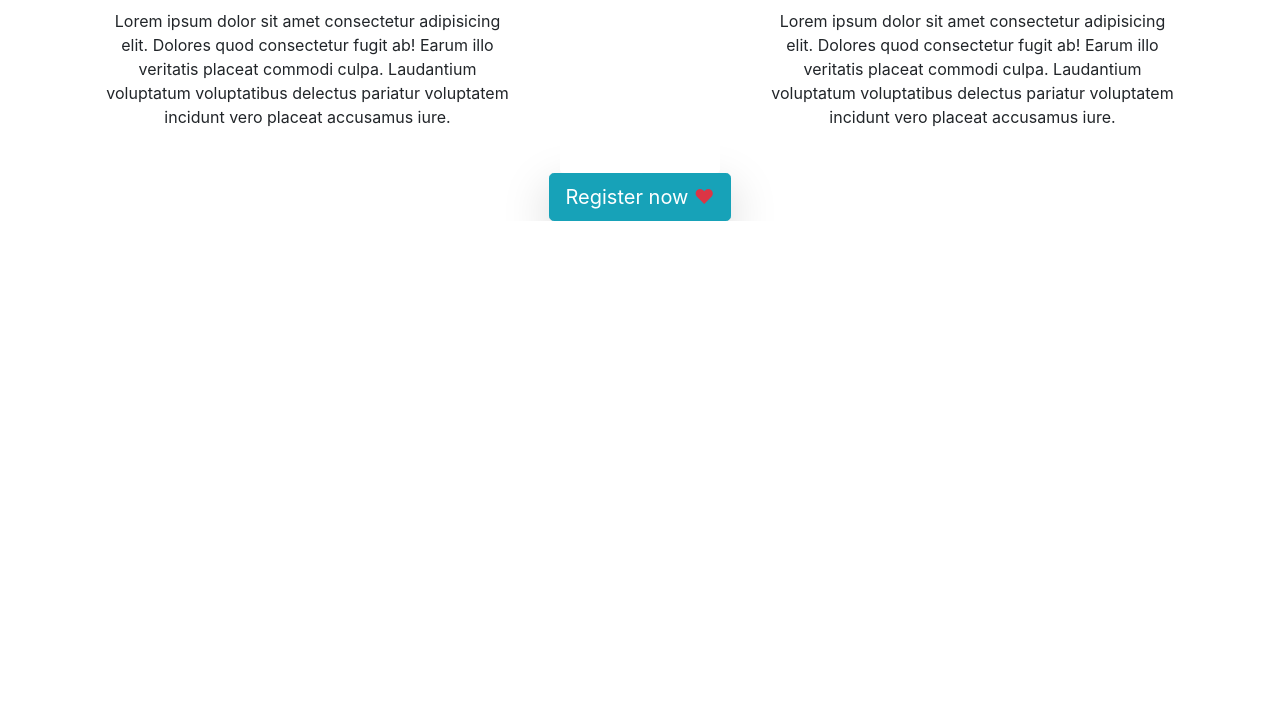
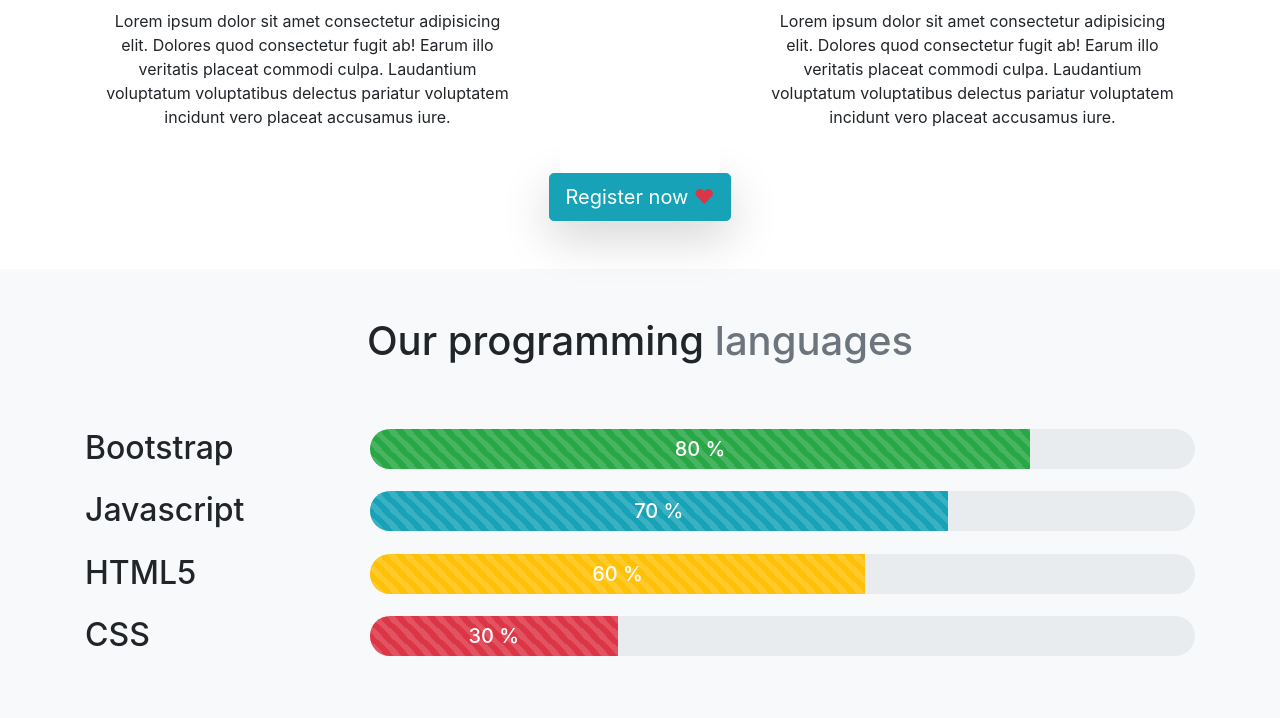
Before and after one commit to hauptdigital/week-1-exercise, a website: page index.html in a window 1280 px wide. Shown: the part 1205-1923 px from the top of the page. Before the commit the page ends 1426 px from the top, so only its background shows below. Drawn offline with nearby package versions, Linux system fonts and the light colour scheme.

Commit message:
Structure features section

```diff
--- a/index.html
+++ b/index.html
@@ -167,7 +167,97 @@
           </div>
         </div>
       </section>
-      <section id="features"></section>
+      <section id="features">
+        <div class="container-fluid bg-light mt-5 py-5">
+          <div class="text-center">
+            <h2 class="h1">
+              Our programming <span class="text-muted">languages</span>
+            </h2>
+          </div>
+          <div class="container pt-5">
+            <div class="row py-2">
+              <div class="col-3 h2">Bootstrap</div>
+              <div class="col-9">
+                <div
+                  class="progress"
+                  style="height: 40px; border-radius: 35px;"
+                >
+                  <div
+                    class="progress-bar progress-bar-striped progress-bar-animated bg-success"
+                    role="progressbar"
+                    style="width: 80%"
+                    aria-valuenow="80"
+                    aria-valuemin="0"
+                    aria-valuemax="100"
+                  >
+                    <span class="h5 pt-2">80 %</span>
+                  </div>
+                </div>
+              </div>
+            </div>
+            <div class="row py-2">
+              <div class="col-3 h2">Javascript</div>
+              <div class="col-9">
+                <div
+                  class="progress"
+                  style="height: 40px; border-radius: 35px;"
+                >
+                  <div
+                    class="progress-bar progress-bar-striped progress-bar-animated bg-info"
+                    role="progressbar"
+                    style="width: 70%"
+                    aria-valuenow="10"
+                    aria-valuemin="0"
+                    aria-valuemax="100"
+                  >
+                    <span class="h5 pt-2">70 %</span>
+                  </div>
+                </div>
+              </div>
+            </div>
+            <div class="row py-2">
+              <div class="col-3 h2">HTML5</div>
+              <div class="col-9">
+                <div
+                  class="progress"
+                  style="height: 40px; border-radius: 35px;"
+                >
+                  <div
+                    class="progress-bar progress-bar-striped progress-bar-animated bg-warning"
+                    role="progressbar"
+                    style="width: 60%"
+                    aria-valuenow="10"
+                    aria-valuemin="0"
+                    aria-valuemax="100"
+                  >
+                    <span class="h5 pt-2">60 %</span>
+                  </div>
+                </div>
+              </div>
+            </div>
+            <div class="row py-2">
+              <div class="col-3 h2">CSS</div>
+              <div class="col-9">
+                <div
+                  class="progress"
+                  style="height: 40px; border-radius: 35px;"
+                >
+                  <div
+                    class="progress-bar progress-bar-striped progress-bar-animated bg-danger"
+                    role="progressbar"
+                    style="width: 30%"
+                    aria-valuenow="10"
+                    aria-valuemin="0"
+                    aria-valuemax="100"
+                  >
+                    <span class="h5 pt-2">30 %</span>
+                  </div>
+                </div>
+              </div>
+            </div>
+          </div>
+        </div>
+      </section>
       <section id="team"></section>
       <section id="map"></section>
       <section id="contact"></section>
```
